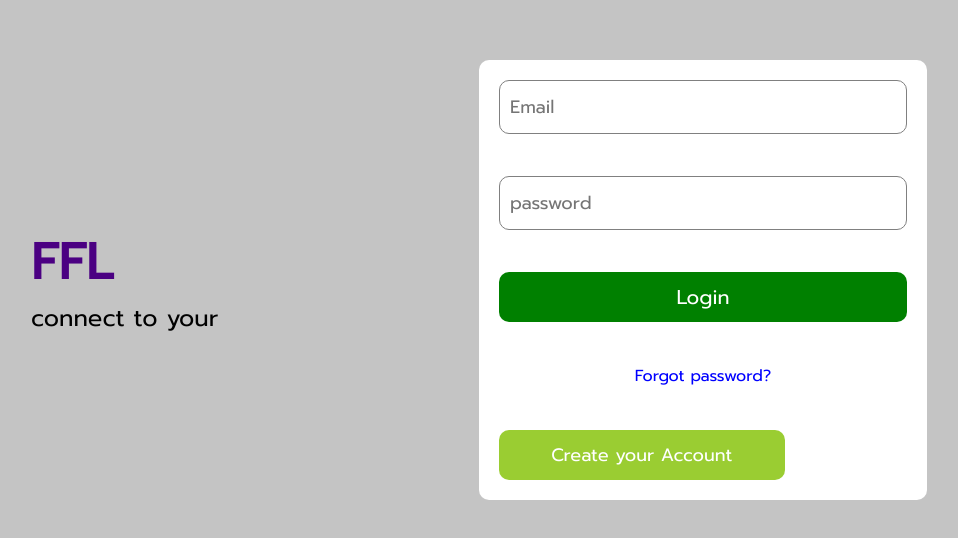
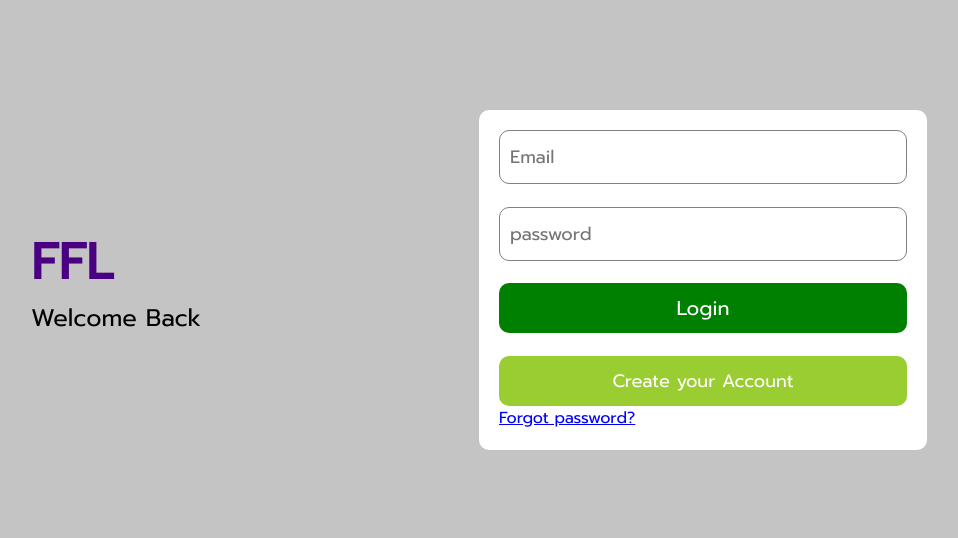
Before and after one commit to newove10160/FFL-ALL, a React (Create React App) app in the folder client/: page /login in a window 1280 px wide. Shown: the part 120-658 px from the top of the page, without its empty margins (161-1119 px from the left). Built offline with nearby package versions, Linux system fonts and the light colour scheme.

Commit message:
fix: Layout Authen Page

```diff
--- a/client/src/pages/login/Login.jsx
+++ b/client/src/pages/login/Login.jsx
@@ -1,4 +1,4 @@
-import { useContext, useRef } from "react";
+import { useContext, useRef , useState } from "react";
 import { loginCall } from "../../apiCalls";
 import { AuthContext } from "../../context/AuthContext";
 import "./login.css"
@@ -20,7 +20,7 @@ export default function Login() {
             <div className="loginWrapper">
                 <div className="loginLeft">
                     <h3 className="loginLogo">FFL</h3>
-                    <span className="loginDesc">connect to your</span>
+                    <span className="loginDesc">Welcome Back</span>
                 </div>
                 <div className="loginRight">
                     <form className="loginBox" onSubmit={handleClick}>
@@ -33,13 +33,14 @@ export default function Login() {
                         <button
                         className="loginButton">{isFetching ? "loading": "Login"}
                         </button>
-                        <span
-                        className="loginForgot">Forgot password?
-                        </span>
+
                         <Link to = "/register">
                         <button
                         className="loginRegisterButton">Create your Account
                         </button>
+                        <span
+                        className="forgot">Forgot password?
+                        </span>
                         </Link>
                     </form>
                 </div>
--- a/client/src/pages/login/login.css
+++ b/client/src/pages/login/login.css
@@ -57,13 +57,14 @@
     font-size: 20px;
     font-weight: 500;
 }
-.loginForgot{
+.forgot{
     text-align: center;
+    margin-top: 10px;
     color: blue;
 }
 
 .loginRegisterButton{
-    width: 70%;
+    width: 100%;
     height: 50px;
     border-radius: 10px;
     border: none;
--- a/client/src/pages/register/Register.jsx
+++ b/client/src/pages/register/Register.jsx
@@ -3,6 +3,7 @@ import { useHistory } from "react-router";
 import "./register.css";
 import axios from "axios";
 import {Link} from "react-router-dom";
+
 
 export default function Register() {
     const username = useRef();
@@ -33,15 +34,15 @@ export default function Register() {
             <div className="loginWrapper">
                 <div className="loginLeft">
                     <h3 className="loginLogo">FFL</h3>
-                    <span className="loginDesc">connect to your</span>
+                    <span className="loginDesc">Welcome Back</span>
                 </div>
                 <div className="loginRight">
-                    <form className="loginBox" onSubmit={handleClick}>
-                        <input placeholder="Username" required ref={username} className="loginInput" />
-                        <input placeholder="Email" required ref={email} type="email"className="loginInput" />
-                        <input placeholder="password" required ref={password} minLength="6" type="password"className="loginInput" />
-                        <input placeholder="password Again" required ref={passwordAgain} minLength="6" type="password" className="loginInput" />
-                        <button className="loginButton" type="submit">sign up</button>
+                    <form className="registerBox" onSubmit={handleClick}>
+                        <input placeholder="Username" required ref={username} className="registerInput" />
+                        <input placeholder="Email" required ref={email} type="email"className="registerInput" />
+                        <input placeholder="Password" required ref={password} minLength="6" type="password"className="registerInput" />
+                        <input placeholder="Comfirm Password" required ref={passwordAgain} minLength="6" type="password" className="registerInput" />
+                        <button className="submitSignUp" type="submit">sign up</button>
                         <Link to = "/login">
                         <button className="loginRegisterButton">Log into account</button>
                         </Link>
--- a/client/src/pages/register/register.css
+++ b/client/src/pages/register/register.css
@@ -28,7 +28,7 @@
 .loginDesc{
     font-size: 24px;
 }
-.loginBox{
+.registerBox{
     height: 400px;
     padding: 20px;
     background-color: white;
@@ -37,17 +37,17 @@
     flex-direction: column;
     justify-content: space-between;
 }
-.loginInput{
+.registerInput{
     height: 50px;
     border-radius: 10px;
     border: 1px solid gray;
     font-size: 18px;
     padding-left: 10px;
 }
-.loginInput:focus{
+.registerInput:focus{
     outline: none;
 }
-.loginButton{
+.submitSignUp{
     height: 50px;
     border-radius: 10px;
     border: none;
@@ -63,7 +63,7 @@
 }
 
 .loginRegisterButton{
-    width: 70%;
+    width: 100%;
     height: 50px;
     border-radius: 10px;
     border: none;
```
